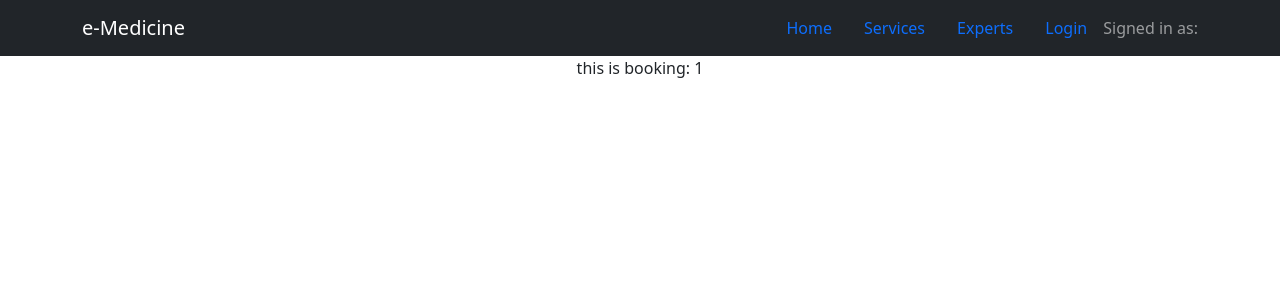
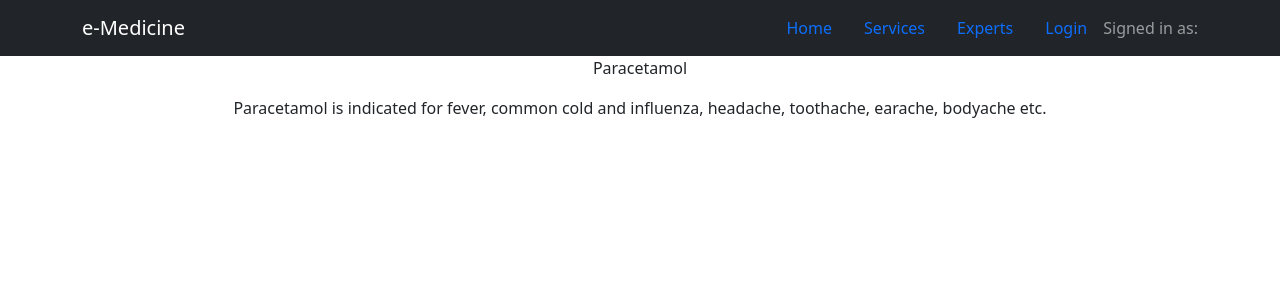
Before and after one commit to webfaisalbd/e-medicine-react, a React (Create React App) app: page /booking/1 in a window 1280 px wide. Shown: the top 300 px of the page. Built offline with nearby package versions, Linux system fonts and the light colour scheme.

Commit message:
dynamic route and show details after button click

```diff
--- a/src/Pages/Booking/Booking.js
+++ b/src/Pages/Booking/Booking.js
@@ -1,12 +1,27 @@
-import React from 'react';
+import React, { useEffect, useState } from 'react';
 import { useParams } from 'react-router';
 
 const Booking = () => {
     const { serviceId } = useParams();
+
+
+const [serviceDetails,setServiceDetails]=useState([])
+
+useEffect(()=>{
+    fetch('/services.json')
+    .then(res=>res.json())
+    .then(data=>setServiceDetails(data))
+},[])
+
+const foundDetails= serviceDetails.find(singleService=>singleService.id===Number(serviceId))
+//  console.log(foundDetails);
+
+
     return (
         <div>
-            <p>this is booking: {serviceId} </p>
-            <p>{serviceId.img}</p>
+            <p> {foundDetails?.name} </p>
+            <p> {foundDetails?.description} </p>
+
         </div>
     );
 };
--- a/src/Pages/Home/Services/Services.js
+++ b/src/Pages/Home/Services/Services.js
@@ -8,7 +8,7 @@ const Services = () => {
     useEffect(() => {
         fetch('services.json')
             .then(res => res.json())
-            .then(data => setServices(data.slice(0,6)));
+            .then(data => setServices(data.slice(0,3)));
     }, [])
 
     return (
```
